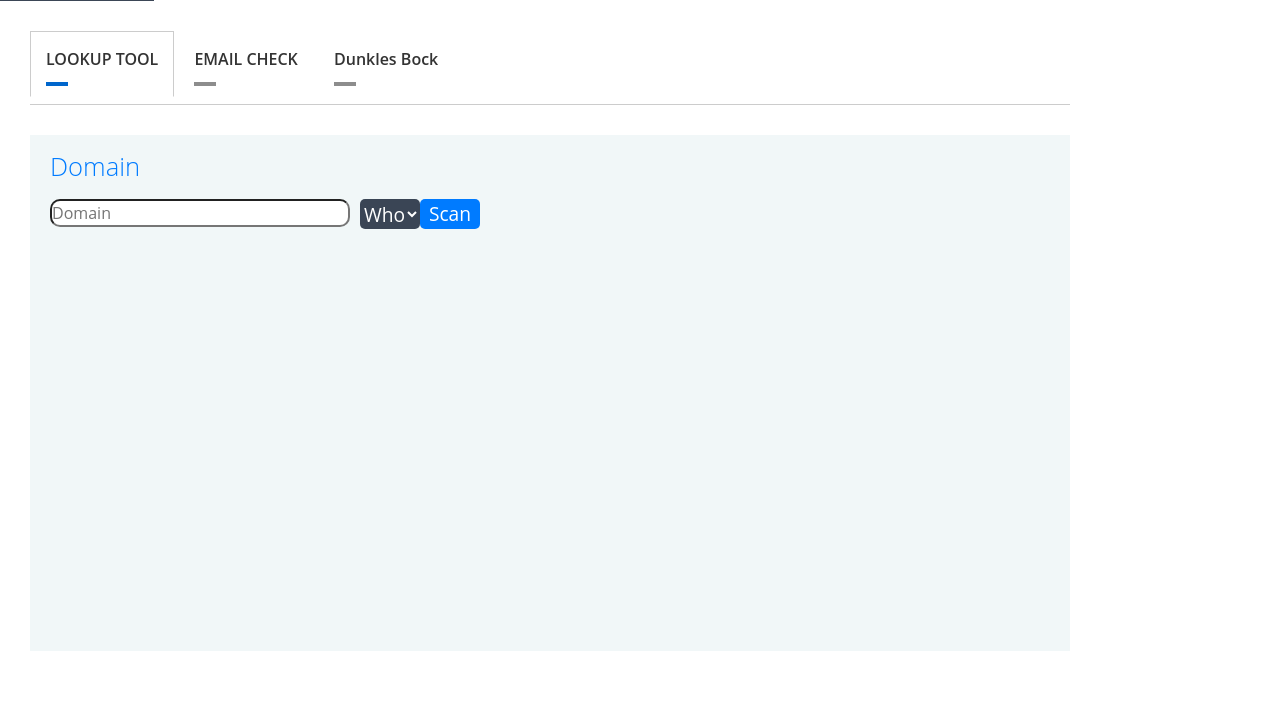
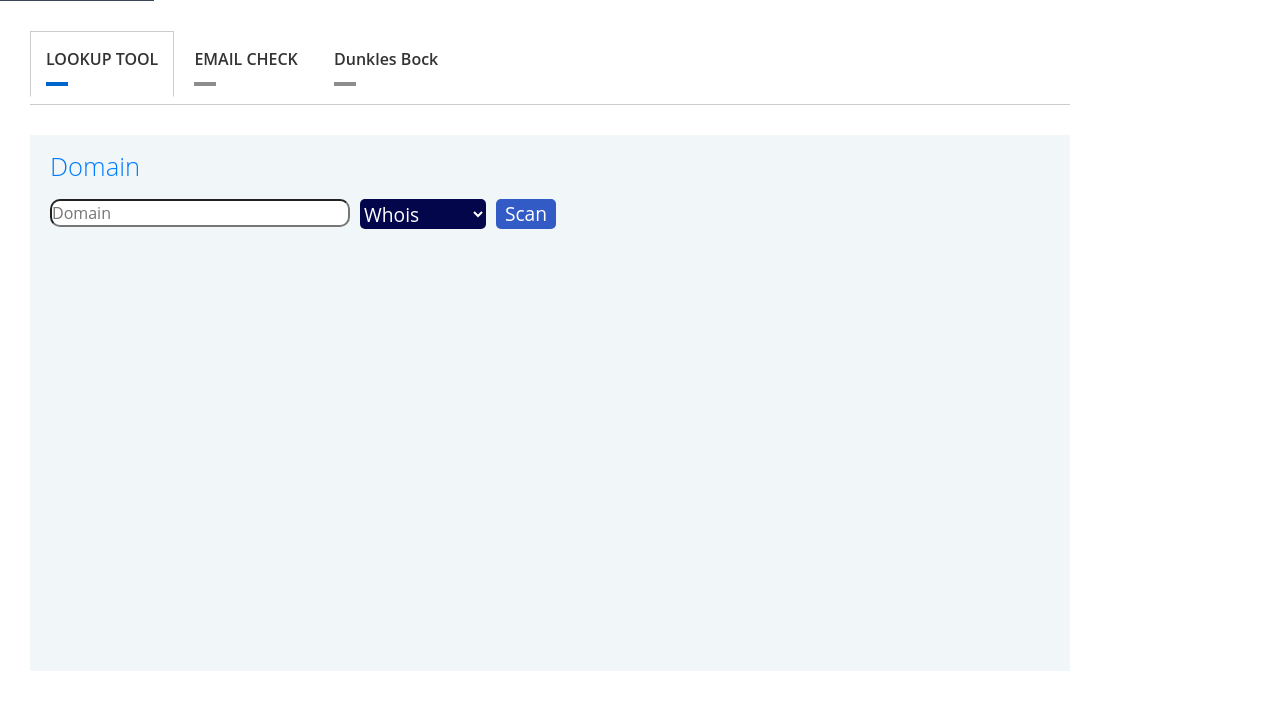
Before and after one commit to Nedu-ds/seguridad_informatica, a Flask app: page /spam in a window 1280 px wide. Shown: the part 849-1560 px from the top of the page. Run offline with Flask 2, Linux system fonts and the light colour scheme; the visitor is signed in with stand-in values (Sample User, id 1); some libraries are stand-ins or nearby versions; some web fonts are replaced.

Commit message:
Upgrade spam.html

```diff
--- a/static/css/spam.css
+++ b/static/css/spam.css
@@ -97,6 +97,7 @@
   }
   .search{
     display:flex;
+    margin-bottom: 20px;
   }
 
   .input-domain{
@@ -107,16 +108,17 @@
   }
 
   .option-button{
-    background-color: #2a3647ea;
+    background-color: #03064b;
     color: white;
-    width: 60px;
+    width: 126px;
     height: 30px;
     border-radius: 5px ;
     font-size: 1.2rem;
     border: 0px;
+    margin-right: 10px;
 }
   .scan-button{
-      background-color: #007bff;
+      background-color: #335bc6;
       color: white;
       width: 60px;
       height: 30px;
```
